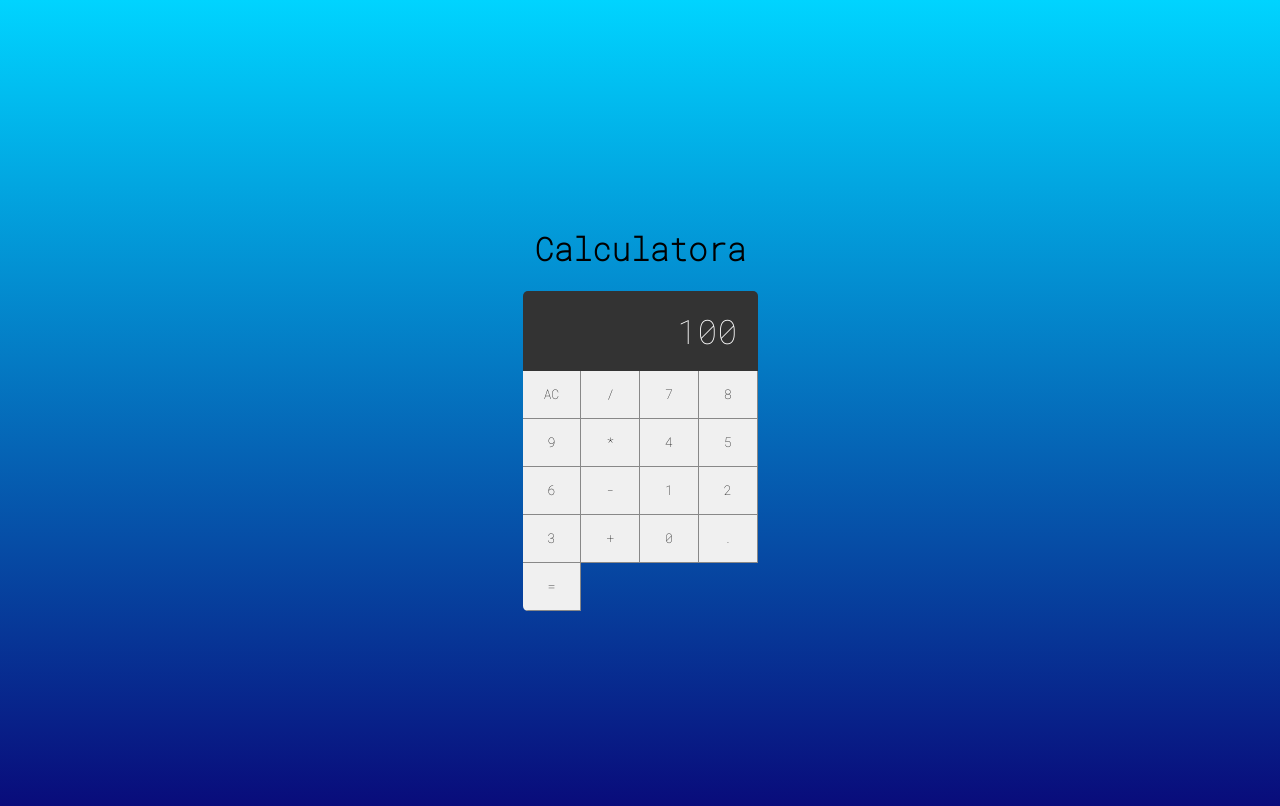
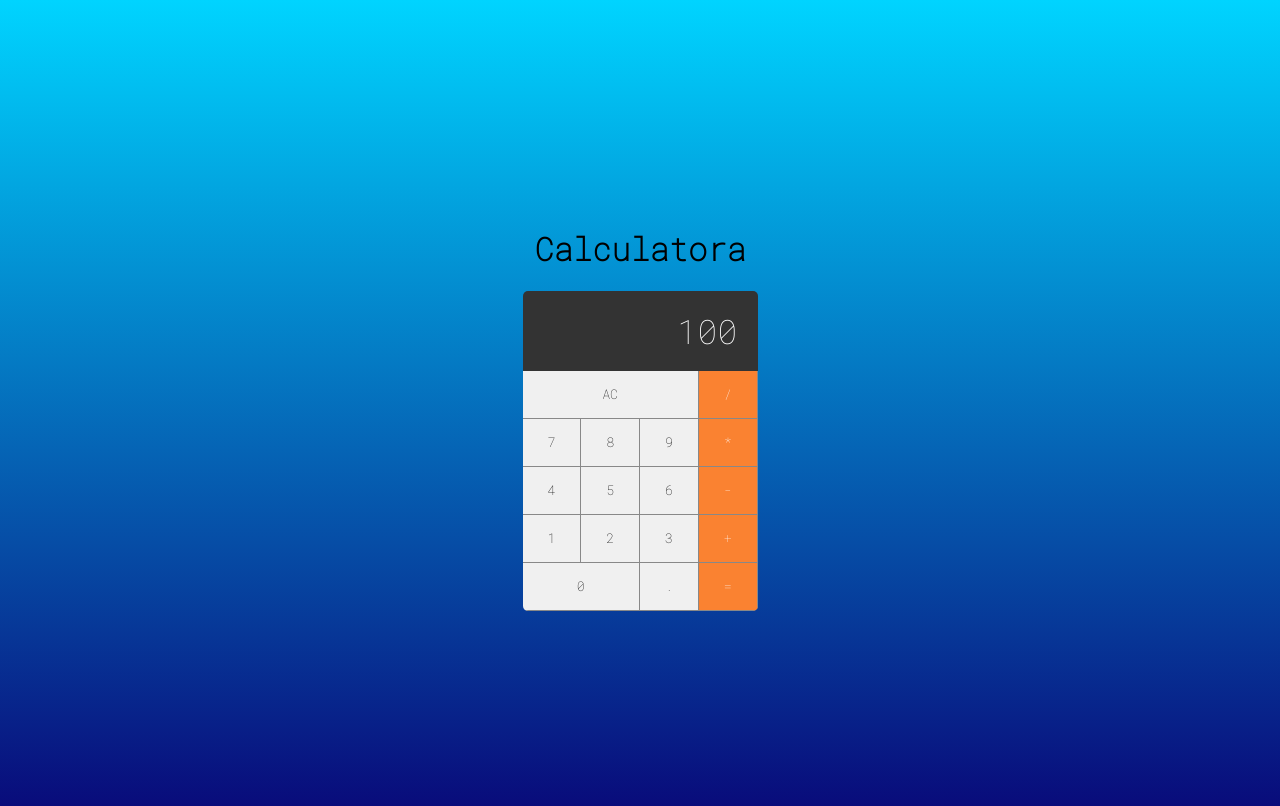
Before and after one commit to danielalves96/React-Calculator, a React (Create React App) app: page / in a window 1280 px wide. Shown: the top 806 px of the page. Built offline with nearby package versions, Linux system fonts and the light colour scheme.

Commit message:
Finalização do css e funcionalidade de clique nos botões

```diff
--- a/src/components/Button/index.jsx
+++ b/src/components/Button/index.jsx
@@ -1,5 +1,16 @@
-import React from 'react';
-import './styles.css';
+import React from "react";
+import "./styles.css";
 
-export default props =>
-<button className="button">{props.label}</button>
+export default (props) => (
+  <button
+    onClick={e =>props.click && props.click(props.label)}
+    className={`
+    button
+    ${props.operation ? "operation" : ""}
+    ${props.double ? "double" : ""}
+    ${props.triple ? "triple" : ""}
+    `}
+  >
+    {props.label}
+  </button>
+);
--- a/src/components/Button/styles.css
+++ b/src/components/Button/styles.css
@@ -6,3 +6,24 @@
     border-bottom: solid 1px #888;
     outline: none;
 }
+
+.button:active {
+    background-color: #ccc;
+}
+
+.button.double {
+    grid-column: span 2;
+}
+
+.button.triple {
+    grid-column: span 3;
+}
+
+.button.operation {
+    background-color: #fa8231;
+    color: #fff;
+}
+
+.button.operation:active {
+    background-color: #fa8231cc;
+}
--- a/src/main/Calculator.jsx
+++ b/src/main/Calculator.jsx
@@ -4,27 +4,44 @@
 import Button from '../components/Button'
 import Display from '../components/Display'
 export default class Calculator extends Component {
+
+    clearMemory() {
+        console.log('Limpar')
+    }
+
+    setOperation(operation) {
+        console.log(operation)
+    }
+
+    addDigit(n){
+        console.log(n)
+    }
+
     render() {
+
+        const addDigit = n => this.addDigit(n);
+        const setOperation = op => this.setOperation(op);
+
         return (
             <div className="calculator">
                 <Display value={100}/>
-                <Button label="AC"/>
-                <Button label="/"/>
-                <Button label="7"/>
-                <Button label="8"/>
-                <Button label="9"/>
-                <Button label="*"/>
-                <Button label="4"/>
-                <Button label="5"/>
-                <Button label="6"/>
-                <Button label="-"/>
-                <Button label="1"/>
-                <Button label="2"/>
-                <Button label="3"/>
-                <Button label="+"/>
-                <Button label="0"/>
-                <Button label="."/>
-                <Button label="="/>
+                <Button label="AC" click={()=> this.clearMemory()} triple/>
+                <Button label="/" click={setOperation} operation/>
+                <Button label="7"click={addDigit}/>
+                <Button label="8" click={addDigit}/>
+                <Button label="9" click={addDigit}/>
+                <Button label="*" click={setOperation} operation/>
+                <Button label="4" click={addDigit}/>
+                <Button label="5" click={addDigit}/>
+                <Button label="6" click={addDigit}/>
+                <Button label="-" click={setOperation} operation/>
+                <Button label="1" click={addDigit}/>
+                <Button label="2" click={addDigit}/>
+                <Button label="3" click={addDigit}/>
+                <Button label="+" click={setOperation} operation/>
+                <Button label="0" click={addDigit} double/>
+                <Button label="." click={addDigit}/>
+                <Button label="=" click={setOperation} operation/>
 
             </div>
         )
```
